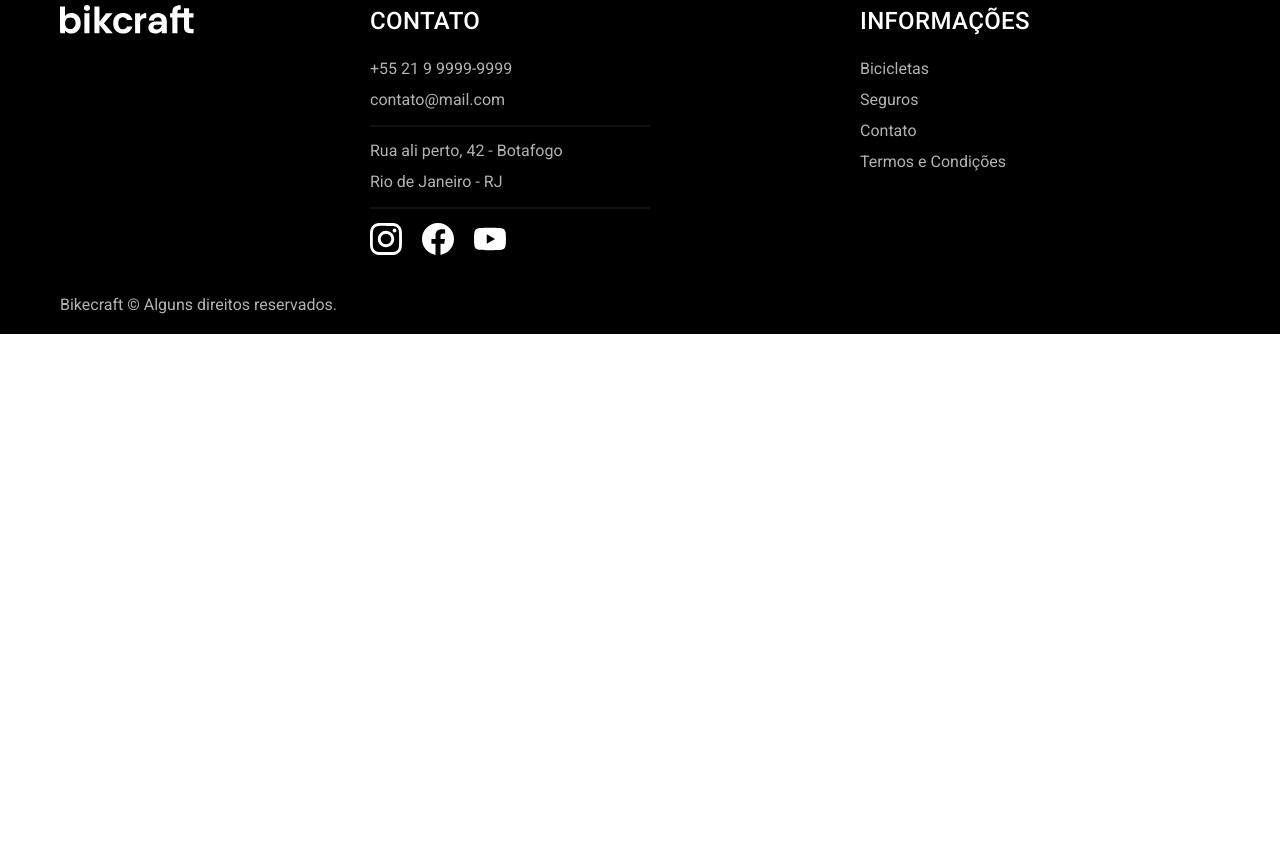
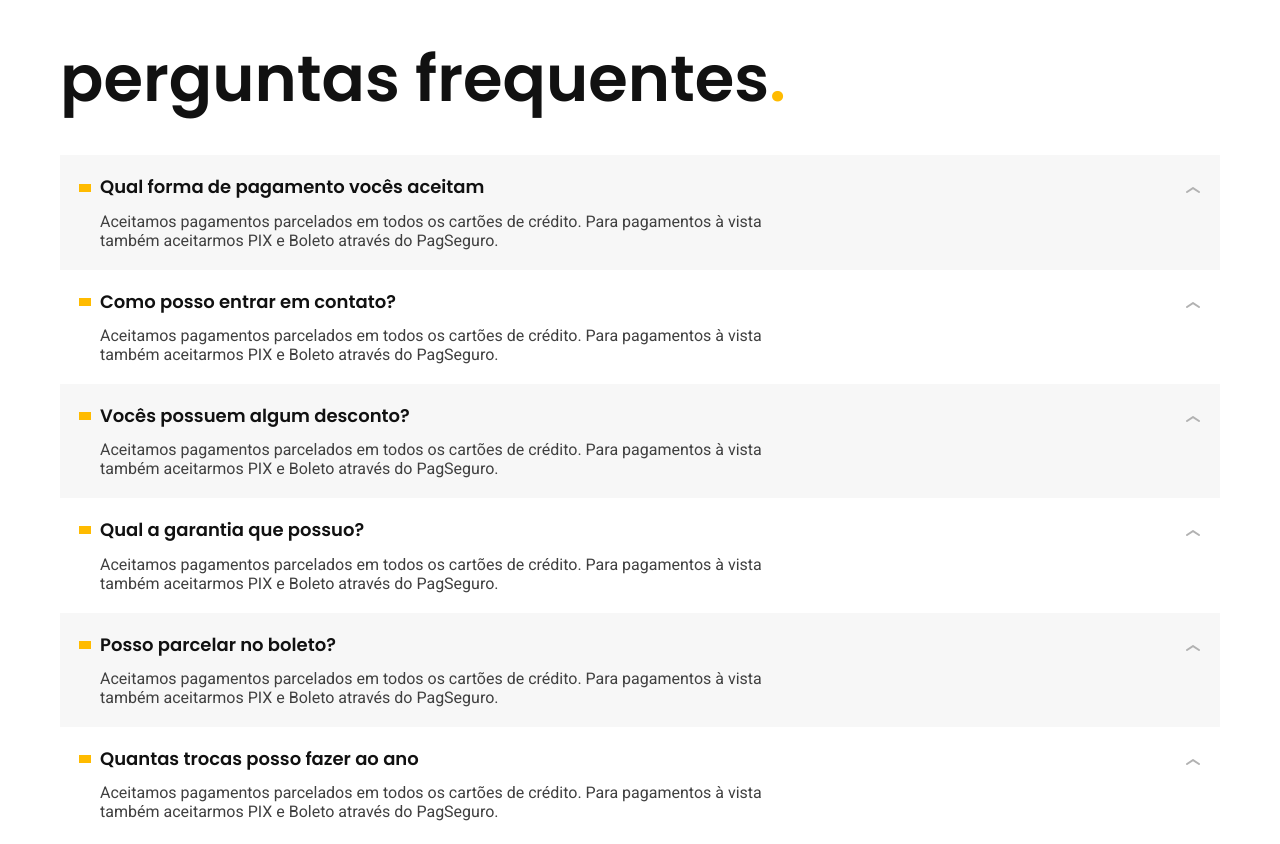
Before and after one commit to Victorsousa98/bikecraft, a plain HTML site: page seguros.html in a window 1280 px wide. Shown: the part 1631-2475 px from the top of the page. Before the commit the page ends 1965 px from the top, so only its background shows below. Drawn offline with Linux system fonts and the light colour scheme.

Commit message:
adiciona perguntas frequentes

```diff
--- /dev/null
+++ b/css/seguros/perguntas.css
@@ -0,0 +1,55 @@
+.perguntas-frequentes {
+  padding-top: 80px;
+  padding-bottom: 80px;
+}
+
+.perguntas-frequentes > h2 {
+  padding-bottom: 40px;
+}
+
+.perguntas-frequentes ul li {
+  padding: 20px 20px 20px 40px;
+}
+
+.perguntas-frequentes ul li h2 {
+  padding-bottom: 12px;
+  position: relative;
+}
+
+.perguntas-frequentes ul li h2 {
+  display: flex;
+  align-items: center;
+  justify-content: space-between;
+  gap: 8px;
+  position: relative;
+  cursor: pointer;
+}
+
+.perguntas-frequentes ul li h2::before {
+  content: "";
+  display: inline-block;
+  position: absolute;
+  width: 12px;
+  height: 8px;
+  background-color: var(--cor-p1);
+  left: -21px;
+}
+
+.perguntas-frequentes ul li h2::after {
+  content: "";
+  display: inline-block;
+  content: url("../../img/icones/seta-abrir.svg");
+  transition: 0.3s;
+}
+
+.perguntas-frequentes ul li h2:hover::after {
+  transform: rotate(180deg);
+}
+
+.perguntas-frequentes ul li p {
+  max-width: 80ch;
+}
+
+.perguntas-frequentes ul li:nth-child(odd) {
+  background-color: var(--cor-1);
+}
--- a/css/style.css
+++ b/css/style.css
@@ -21,6 +21,7 @@
 
 @import url("./seguros/seguros.css");
 @import url("./seguros/vantagens.css");
+@import url("./seguros/perguntas.css");
 
 @import url("./rodape/rodape.css");
 
--- a/seguros.html
+++ b/seguros.html
@@ -115,6 +115,36 @@
       </div>
     </div>
 
+    <article class="perguntas-frequentes container">
+      <h2 class="font-1-xxl"> perguntas frequentes<span class="cor-p1">.</span></h2>
+      <ul>
+        <li>
+          <h2 class="font-1-m-b">Qual forma de pagamento vocês aceitam</h2>
+          <p class="cor-9">Aceitamos pagamentos parcelados em todos os cartões de crédito. Para pagamentos à vista também aceitarmos PIX e Boleto através do PagSeguro.</p>
+        </li>
+        <li>
+          <h2 class="font-1-m-b">Como posso entrar em contato?</h2>
+          <p class="cor-9">Aceitamos pagamentos parcelados em todos os cartões de crédito. Para pagamentos à vista também aceitarmos PIX e Boleto através do PagSeguro.</p>
+        </li>
+        <li>
+          <h2 class="font-1-m-b">Vocês possuem algum desconto?</h2>
+          <p class="cor-9">Aceitamos pagamentos parcelados em todos os cartões de crédito. Para pagamentos à vista também aceitarmos PIX e Boleto através do PagSeguro.</p>
+        </li>
+        <li>
+          <h2 class="font-1-m-b">Qual a garantia que possuo?</h2>
+          <p class="cor-9">Aceitamos pagamentos parcelados em todos os cartões de crédito. Para pagamentos à vista também aceitarmos PIX e Boleto através do PagSeguro.</p>
+        </li>
+        <li>
+          <h2 class="font-1-m-b">Posso parcelar no boleto?</h2>
+          <p class="cor-9">Aceitamos pagamentos parcelados em todos os cartões de crédito. Para pagamentos à vista também aceitarmos PIX e Boleto através do PagSeguro.</p>
+        </li>
+        <li>
+          <h2 class="font-1-m-b">Quantas trocas posso fazer ao ano</h2>
+          <p class="cor-9">Aceitamos pagamentos parcelados em todos os cartões de crédito. Para pagamentos à vista também aceitarmos PIX e Boleto através do PagSeguro.</p>
+        </li>
+      </ul>
+    </article>
+
   </main>
 
   <footer class="rodape-bg">
```
